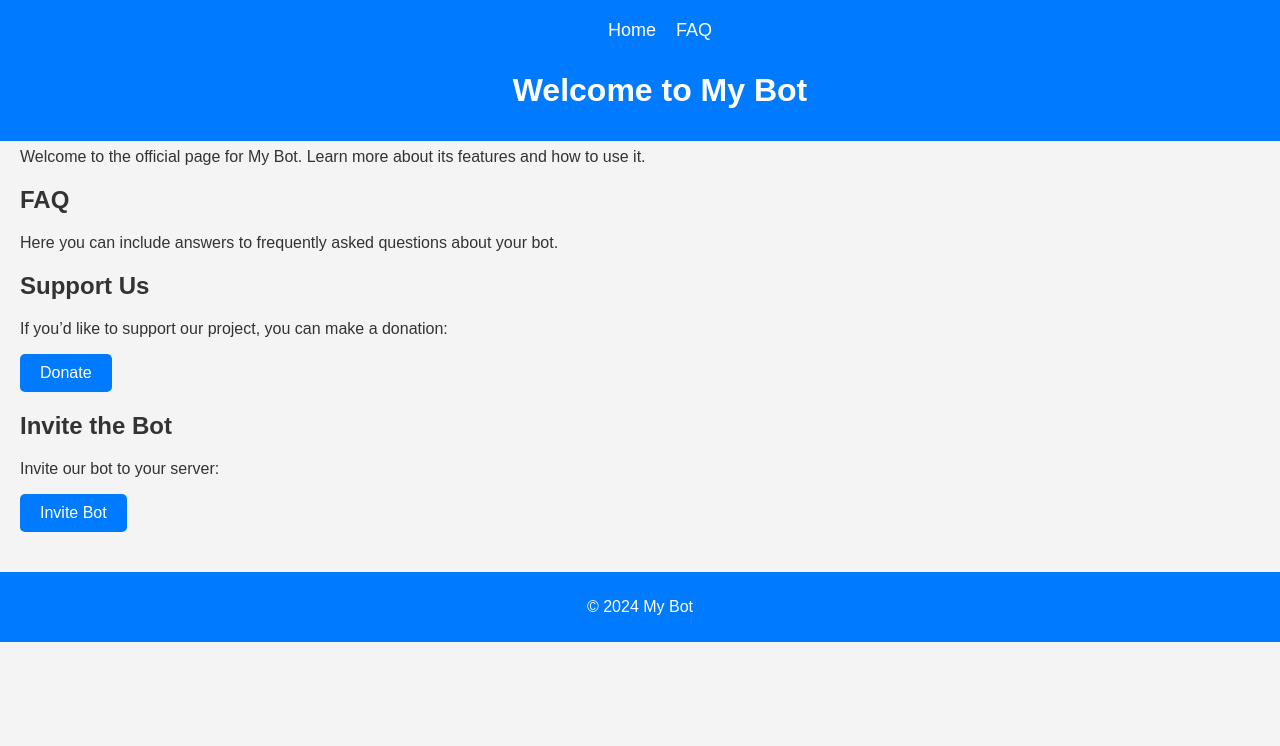
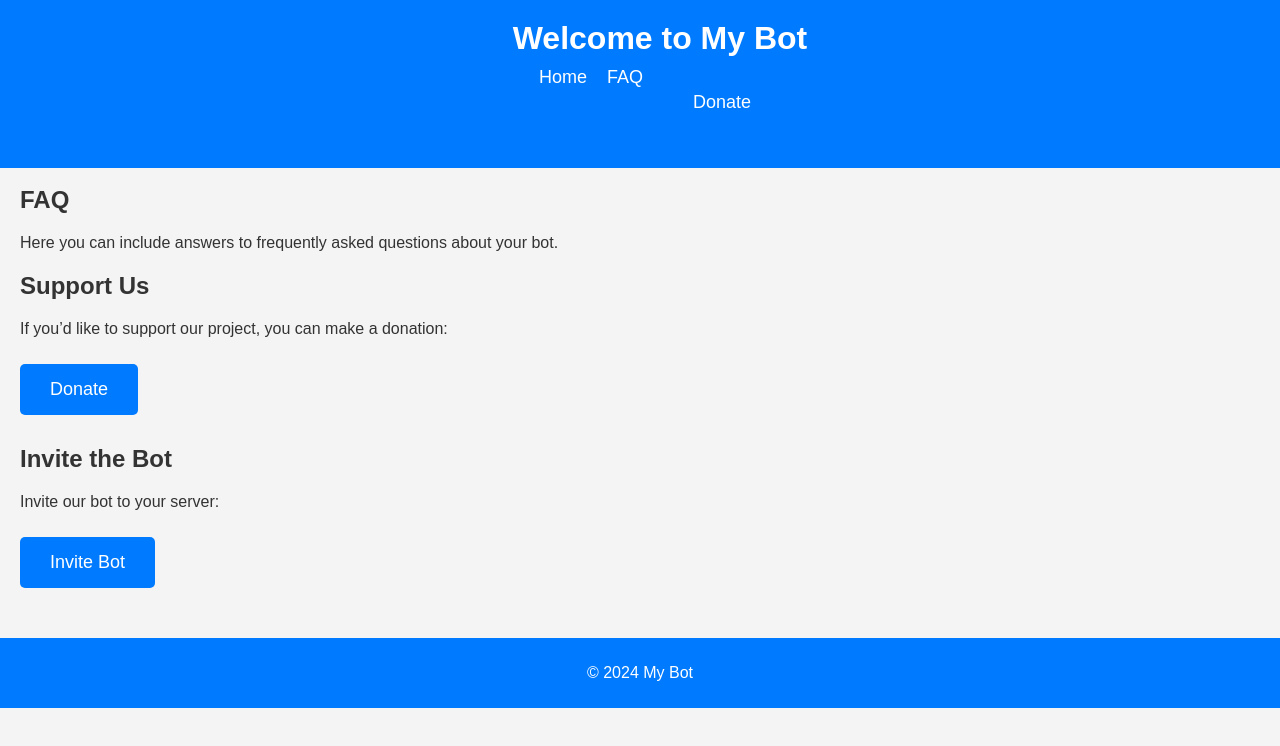
Before and after one commit to Nutrinoff/GuildAgent, a plain HTML site: page index.html in a window 1280 px wide. Drawn offline with Linux system fonts and the light colour scheme.

Commit message:
Updated layout and styling

```diff
--- a/index.html
+++ b/index.html
@@ -15,7 +15,7 @@
         header {
             background-color: #007bff;
             color: #fff;
-            padding: 10px 20px;
+            padding: 20px 20px;
             text-align: center;
             position: fixed;
             width: 100%;
@@ -29,13 +29,17 @@
             gap: 20px;
             padding: 10px;
         }
-        header a {
+        header nav a {
             color: #fff;
             text-decoration: none;
             font-size: 18px;
         }
-        header a:hover {
+        header nav a:hover {
             text-decoration: underline;
+        }
+        header h1 {
+            margin: 0;
+            padding: 0;
         }
         main {
             padding: 80px 20px 20px; /* Adjust padding to account for fixed header */
@@ -45,12 +49,14 @@
         }
         .button {
             display: inline-block;
-            padding: 10px 20px;
+            padding: 15px 30px; /* Bigger button */
             color: #fff;
             background-color: #007bff;
             text-decoration: none;
             border-radius: 5px;
-            font-size: 16px;
+            font-size: 18px; /* Larger font */
+            text-align: center; /* Center text */
+            margin: 10px 0; /* Spacing between buttons */
         }
         .button:hover {
             background-color: #0056b3;
@@ -65,11 +71,12 @@
 </head>
 <body>
     <header>
+        <h1>Welcome to My Bot</h1>
         <nav>
             <a href="#home">Home</a>
             <a href="#faq">FAQ</a>
+            <a href="#donate" class="button">Donate</a>
         </nav>
-        <h1>Welcome to My Bot</h1>
     </header>
     <main>
         <section id="home" class="section">
@@ -80,7 +87,7 @@
             <h2>FAQ</h2>
             <p>Here you can include answers to frequently asked questions about your bot.</p>
         </section>
-        <section class="section">
+        <section id="donate" class="section">
             <h2>Support Us</h2>
             <p>If you’d like to support our project, you can make a donation:</p>
             <a href="https://your-donation-link.com" class="button" target="_blank">Donate</a>
```
